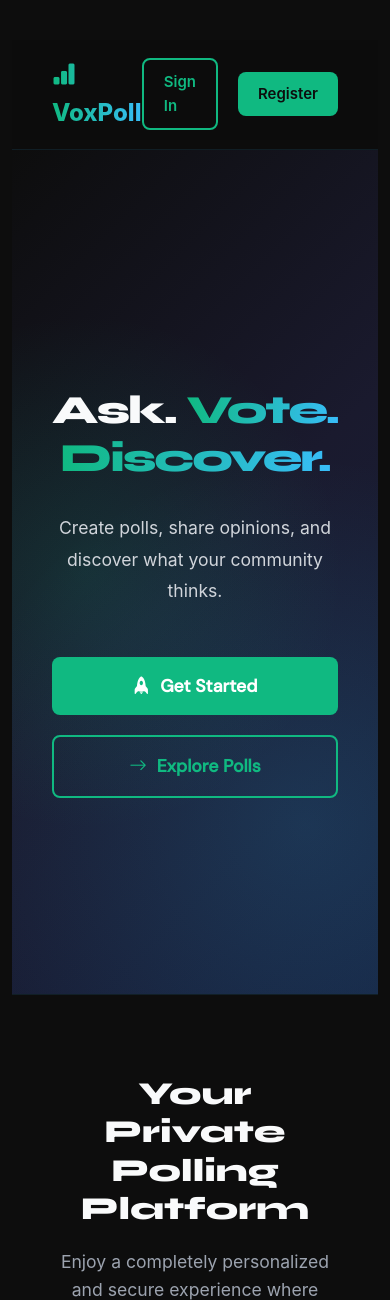
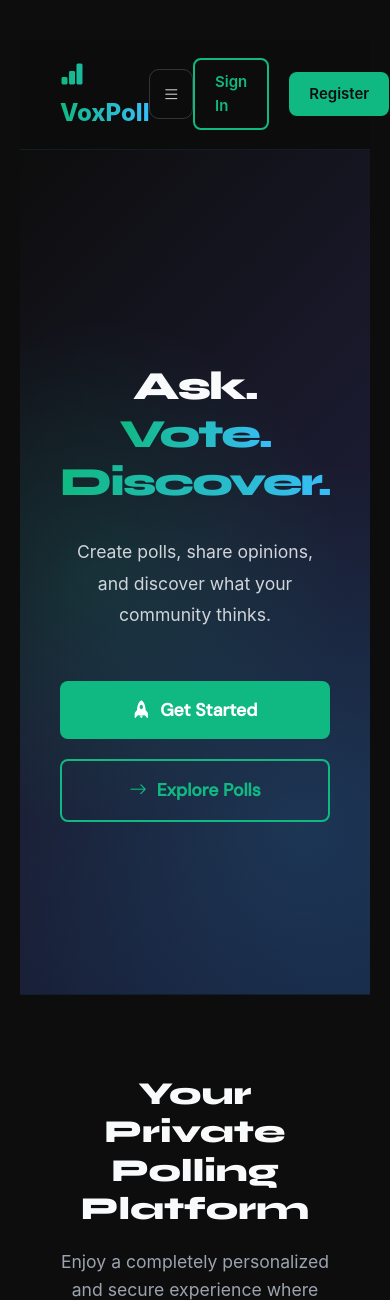
Before and after one commit to adityakanna/poll_app, a Django app: page / in a window 390 px wide. Shown: the top 1300 px of the page. Run offline with Django 5.2, Linux system fonts and the light colour scheme; some libraries are stand-ins or nearby versions.

Commit message:
first commit

```diff
--- a/poll_app/templates/base.html
+++ b/poll_app/templates/base.html
@@ -29,6 +29,10 @@
 
         * { box-sizing: border-box; }
 
+        html {
+            scroll-behavior: smooth;
+        }
+
         body {
             background: var(--brand);
             color: var(--text);
@@ -36,6 +40,24 @@
             font-size: 15px;
             line-height: 1.6;
             min-height: 100vh;
+            overflow-x: hidden;
+        }
+
+        img, picture, video, iframe, svg {
+            max-width: 100%;
+            height: auto;
+        }
+
+        .container {
+            width: 100%;
+            max-width: 1400px;
+            margin: 0 auto;
+            padding: 0 20px;
+        }
+
+        .card, .poll-card, .stat-card, .auth-form-container, .auth-sidebar-content {
+            min-width: 0;
+            word-wrap: break-word;
         }
 
         h1, h2, h3, h4, h5, h6, .display-font {
@@ -97,7 +119,7 @@
                       color: white;
         }
 
-        .text-muted small me-2{
+        .text-muted.small.me-2 {
             color: white;
         }
 
@@ -367,6 +389,40 @@
         .toast.toast-error { border-left: 4px solid var(--danger); }
         .toast.toast-info { border-left: 4px solid var(--accent2); }
         .toast.toast-warning { border-left: 4px solid var(--warning); }
+
+        @media (max-width: 768px) {
+            .navbar .container {
+                padding-left: 16px;
+                padding-right: 16px;
+            }
+
+            .navbar-brand {
+                font-size: 1.2rem;
+            }
+
+            .navbar .d-flex.align-items-center.gap-2 {
+                flex-wrap: wrap;
+                justify-content: flex-end;
+            }
+
+            .page-title {
+                font-size: 1.5rem;
+            }
+
+            .poll-question {
+                font-size: 1rem;
+            }
+
+            .toast-container {
+                right: 10px;
+                left: 10px;
+            }
+
+            .toast {
+                min-width: auto;
+                max-width: calc(100vw - 40px);
+            }
+        }
 
         /* ─── MODALS ─── */
         .modal-content {
--- a/poll_app/templates/landing.html
+++ b/poll_app/templates/landing.html
@@ -38,6 +38,7 @@
         display: flex;
         align-items: center;
         justify-content: space-between;
+        position: relative;
     }
 
     .nav-logo {
@@ -79,6 +80,31 @@
         text-decoration: none;
         font-weight: 600;
         transition: all 0.3s ease;
+    }
+
+    .nav-toggle {
+        display: none;
+        border: 1px solid rgba(209, 213, 219, 0.2);
+        background: transparent;
+        color: #D1D5DB;
+        padding: 10px 12px;
+        border-radius: 10px;
+        cursor: pointer;
+        font-size: 1.1rem;
+    }
+
+    .nav-links.nav-mobile-open {
+        display: flex;
+        flex-direction: column;
+        position: absolute;
+        top: calc(100% + 12px);
+        left: 0;
+        right: 0;
+        background: rgba(13, 13, 13, 0.98);
+        border: 1px solid rgba(56, 189, 248, 0.12);
+        padding: 20px;
+        gap: 18px;
+        z-index: 999;
     }
 
     .nav-signin {
@@ -460,6 +486,19 @@
             display: none;
         }
 
+        .nav-toggle {
+            display: inline-flex;
+        }
+
+        .nav-auth {
+            width: 100%;
+            justify-content: flex-end;
+        }
+
+        .nav-auth a {
+            width: auto;
+        }
+
         .hero-title {
             font-size: 2.5rem;
         }
@@ -508,6 +547,9 @@
             <li><a href="#security">Security</a></li>
             <li><a href="#about">About</a></li>
         </ul>
+        <button class="nav-toggle" aria-label="Toggle navigation" onclick="document.querySelector('.nav-links').classList.toggle('nav-mobile-open')">
+            <i class="bi bi-list"></i>
+        </button>
         <div class="nav-auth">
             <a href="{% url 'login' %}" class="nav-signin">Sign In</a>
             <a href="{% url 'register' %}" class="nav-register">Register</a>
```
Also changed, not shown: poll_app/templates/home.html (+0 -32 lines), poll_app/db.sqlite3.
